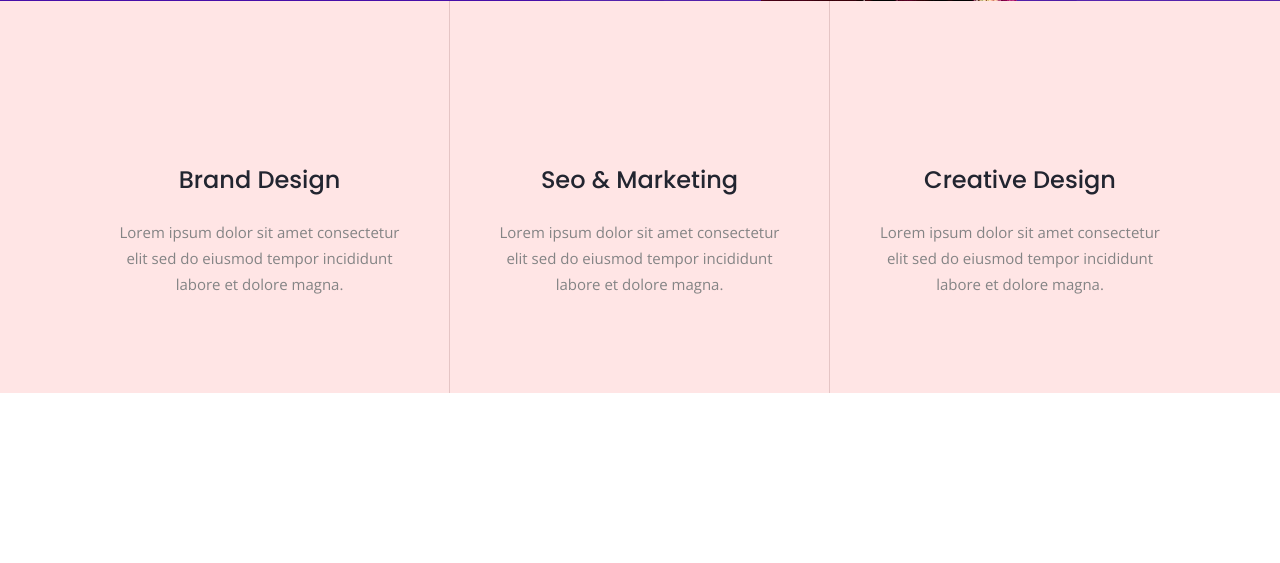
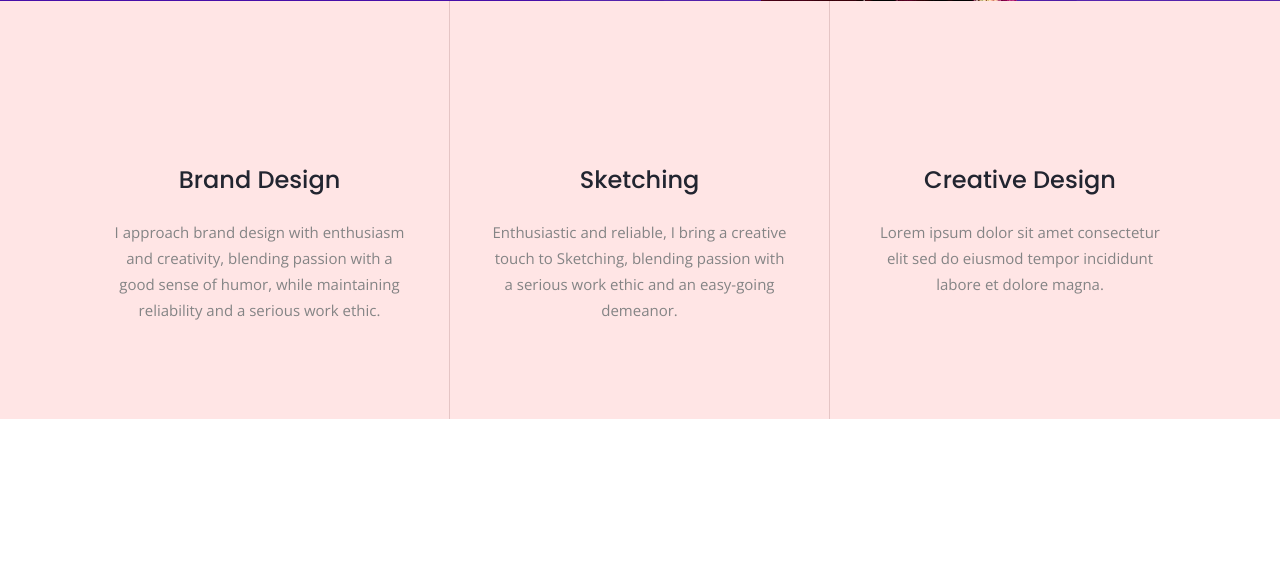
Before and after one commit to anushka2304/anushkakulkarni, a Flask app: page / in a window 1280 px wide. Shown: the part 751-1314 px from the top of the page. Run offline with Flask 3, Linux system fonts and the light colour scheme; some libraries are stand-ins or nearby versions; some web fonts are replaced.

```diff
--- a/main.py
+++ b/main.py
@@ -7,4 +7,4 @@ def home():
     return render_template('index.html')
 
 if __name__ == "__main__" :
-    app.run(host='0.0.0.0', port=80)
+    app.run(host='0.0.0.0', port=81)
--- a/templates/index.html
+++ b/templates/index.html
@@ -170,15 +170,15 @@
                     <div class="service-item mb-4 mb-lg-0 text-center px-4">
                         <i class="ti-ruler-pencil text-color icon-md"></i>
                         <h4 class="my-4">Brand Design</h4>
-                        <p>Lorem ipsum dolor sit amet consectetur elit sed do eiusmod tempor incididunt labore et dolore magna.</p>
+                        <p>I approach brand design with enthusiasm and creativity, blending passion with a good sense of humor, while maintaining reliability and a serious work ethic.</p>
                     </div>
                 </div>
 
                 <div class="col-lg-4 col-md-6 border-right">
                     <div class="service-item mb-4 mb-lg-0 text-center px-4">
                         <i class="ti-announcement text-color icon-md"></i>
-                        <h4 class="my-4">Seo & Marketing</h4>
-                        <p>Lorem ipsum dolor sit amet consectetur elit sed do eiusmod tempor incididunt labore et dolore magna.</p>
+                        <h4 class="my-4">Sketching</h4>
+                        <p>Enthusiastic and reliable, I bring a creative touch to Sketching, blending passion with a serious work ethic and an easy-going demeanor.</p>
                     </div>
                 </div>
 
```
